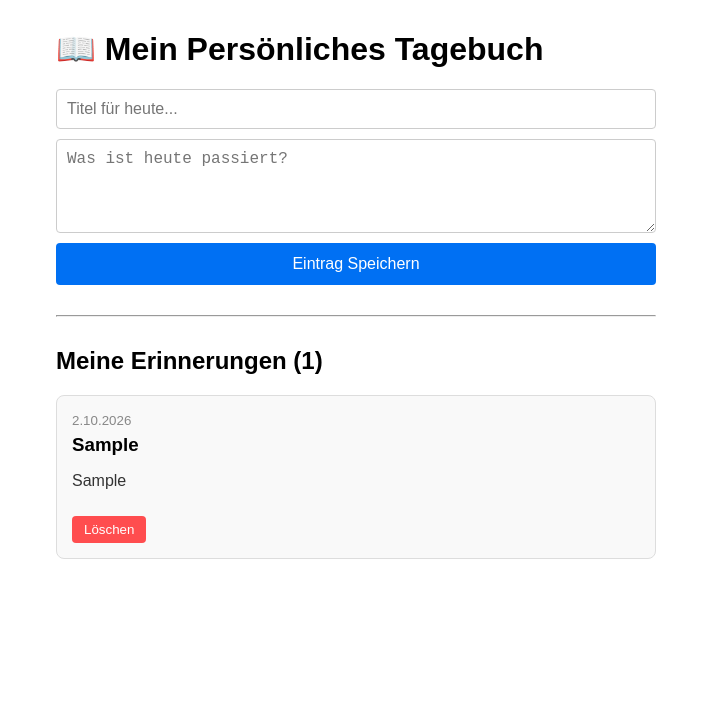
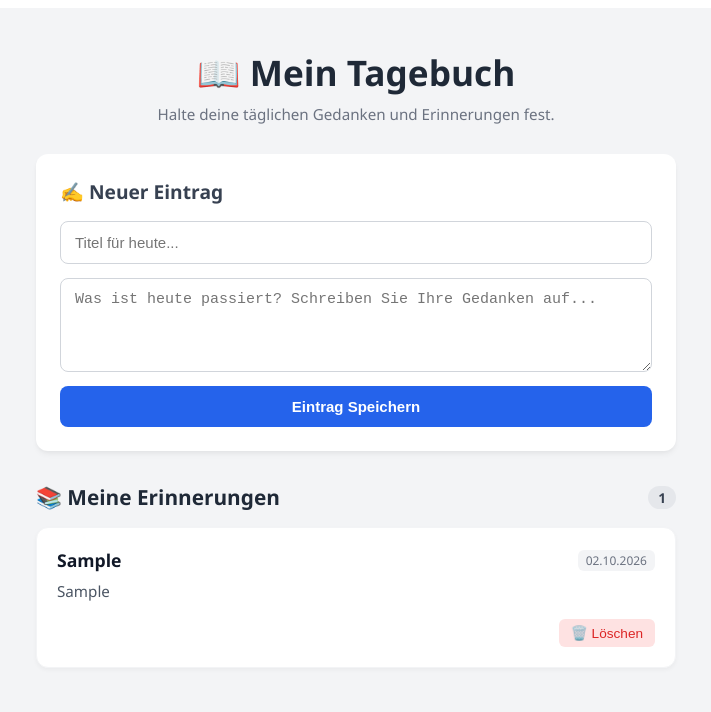
Before and after one commit to Tbauer98/personal_diary, a React (Vite) app in the folder personal-diary/: page / in a window 1280 px wide. Both pictures are taken after typing "Sample", "Sample" into the empty fields and a click on the button "Eintrag Speichern". Shown: the top 712 px of the page, without its empty margins (284-995 px from the left). Built offline with nearby package versions, Linux system fonts and the light colour scheme.

Commit message:
style: improve UI design with modern cards and layout

```diff
--- a/personal-diary/src/App.jsx
+++ b/personal-diary/src/App.jsx
@@ -22,7 +22,11 @@ function App() {
       id: Date.now(),
       title: title,
       text: text,
-      date: new Date().toLocaleDateString('de-DE'),
+      date: new Date().toLocaleDateString('de-DE', {
+        day: '2-digit',
+        month: '2-digit',
+        year: 'numeric',
+      }),
     };
 
     setEntries([newEntry, ...entries]);
@@ -35,52 +39,88 @@ function App() {
   };
 
   return (
-    <div style={{ maxWidth: '600px', margin: '30px auto', padding: '0 20px', fontFamily: 'Arial, sans-serif' }}>
-      <h1>📖 Mein Persönliches Tagebuch</h1>
+    <div style={{ minHeight: '100vh', backgroundColor: '#f3f4f6', padding: '40px 20px', fontFamily: "'Segoe UI', Roboto, Helvetica, Arial, sans-serif" }}>
+      <div style={{ maxWidth: '640px', margin: '0 auto' }}>
 
-      <form onSubmit={handleAddEntry} style={{ display: 'flex', flexDirection: 'column', gap: '10px' }}>
+        {/* Cabeçalho */}
+        <header style={{ textAlign: 'center', marginBottom: '30px' }}>
+          <h1 style={{ fontSize: '2.2rem', color: '#1f2937', margin: '0 0 8px 0', fontWeight: '700' }}>
+            📖 Mein Tagebuch
+          </h1>
+          <p style={{ color: '#6b7280', margin: 0, fontSize: '0.95rem' }}>
+            Halte deine täglichen Gedanken und Erinnerungen fest.
+          </p>
+        </header>
+
+        {/* Card do Formulário */}
+        <div style={{ backgroundColor: '#ffffff', padding: '24px', borderRadius: '12px', boxShadow: '0 4px 6px -1px rgba(0, 0, 0, 0.05), 0 2px 4px -1px rgba(0, 0, 0, 0.03)', marginBottom: '32px' }}>
+          <h2 style={{ fontSize: '1.2rem', color: '#374151', marginTop: 0, marginBottom: '16px', fontWeight: '600' }}>
+            ✍️ Neuer Eintrag
+          </h2>
+
+          <form onSubmit={handleAddEntry} style={{ display: 'flex', flexDirection: 'column', gap: '14px' }}>
             <input
               type="text"
               placeholder="Titel für heute..."
               value={title}
               onChange={(e) => setTitle(e.target.value)}
-          style={{ padding: '10px', fontSize: '16px', borderRadius: '4px', border: '1px solid #ccc' }}
+              style={{ padding: '12px 14px', fontSize: '15px', borderRadius: '8px', border: '1px solid #d1d5db', outline: 'none', transition: 'border-color 0.2s' }}
             />
             <textarea
-          placeholder="Was ist heute passiert?"
+              placeholder="Was ist heute passiert? Schreiben Sie Ihre Gedanken auf..."
               rows="4"
               value={text}
               onChange={(e) => setText(e.target.value)}
-          style={{ padding: '10px', fontSize: '16px', borderRadius: '4px', border: '1px solid #ccc' }}
+              style={{ padding: '12px 14px', fontSize: '15px', borderRadius: '8px', border: '1px solid #d1d5db', outline: 'none', resize: 'vertical' }}
             />
             <button
               type="submit"
-          style={{ padding: '12px', backgroundColor: '#0070f3', color: 'white', border: 'none', borderRadius: '4px', fontSize: '16px', cursor: 'pointer' }}
+              style={{ padding: '12px', backgroundColor: '#2563eb', color: 'white', border: 'none', borderRadius: '8px', fontSize: '15px', fontWeight: '600', cursor: 'pointer', transition: 'background-color 0.2s' }}
             >
               Eintrag Speichern
             </button>
           </form>
+        </div>
 
-      <hr style={{ margin: '30px 0' }} />
+        {/* Lista de Memórias */}
+        <div>
+          <div style={{ display: 'flex', justifyContent: 'space-between', alignItems: 'center', marginBottom: '16px' }}>
+            <h2 style={{ fontSize: '1.3rem', color: '#1f2937', margin: 0, fontWeight: '600' }}>
+              📚 Meine Erinnerungen
+            </h2>
+            <span style={{ backgroundColor: '#e5e7eb', color: '#374151', padding: '2px 10px', borderRadius: '999px', fontSize: '0.85rem', fontWeight: '600' }}>
+              {entries.length}
+            </span>
+          </div>
 
-      <h2>Meine Erinnerungen ({entries.length})</h2>
+          {entries.length === 0 && (
+            <div style={{ backgroundColor: '#ffffff', padding: '32px', borderRadius: '12px', textAlign: 'center', color: '#9ca3af', border: '1px dashed #d1d5db' }}>
+              <p style={{ margin: 0, fontSize: '1rem' }}>Noch keine Einträge vorhanden.</p>
+              <small style={{ display: 'block', marginTop: '6px' }}>Schreibe oben deinen ersten Tagebucheintrag!</small>
+            </div>
+          )}
 
-      {entries.length === 0 && <p style={{ color: '#888' }}>Noch keine Einträge vorhanden.</p>}
-
-      <div style={{ display: 'flex', flexDirection: 'column', gap: '15px' }}>
+          <div style={{ display: 'flex', flexDirection: 'column', gap: '16px' }}>
             {entries.map((entry) => (
-          <div key={entry.id} style={{ border: '1px solid #ddd', padding: '15px', borderRadius: '8px', backgroundColor: '#f9f9f9' }}>
-            <small style={{ color: '#888' }}>{entry.date}</small>
-            <h3 style={{ margin: '5px 0' }}>{entry.title}</h3>
-            <p style={{ whiteSpace: 'pre-wrap', color: '#333' }}>{entry.text}</p>
+              <div key={entry.id} style={{ backgroundColor: '#ffffff', padding: '20px', borderRadius: '12px', boxShadow: '0 2px 4px rgba(0,0,0,0.04)', border: '1px solid #f3f4f6', position: 'relative' }}>
+                <div style={{ display: 'flex', justifyContent: 'space-between', alignItems: 'center', marginBottom: '8px' }}>
+                  <h3 style={{ margin: 0, fontSize: '1.1rem', color: '#111827', fontWeight: '600' }}>{entry.title}</h3>
+                  <small style={{ color: '#6b7280', backgroundColor: '#f3f4f6', padding: '2px 8px', borderRadius: '6px', fontSize: '0.75rem' }}>{entry.date}</small>
+                </div>
+                <p style={{ whiteSpace: 'pre-wrap', color: '#4b5563', margin: '0 0 16px 0', fontSize: '0.95rem', lineHeight: '1.5' }}>{entry.text}</p>
+                <div style={{ display: 'flex', justifyContent: 'flex-end' }}>
                   <button
                     onClick={() => handleDelete(entry.id)}
-              style={{ backgroundColor: '#ff4d4f', color: 'white', border: 'none', padding: '6px 12px', borderRadius: '4px', cursor: 'pointer', marginTop: '10px' }}
+                    style={{ backgroundColor: '#fee2e2', color: '#dc2626', border: 'none', padding: '6px 12px', borderRadius: '6px', cursor: 'pointer', fontSize: '0.85rem', fontWeight: '500' }}
                   >
-              Löschen
+                    🗑️ Löschen
                   </button>
                 </div>
+              </div>
             ))}
+          </div>
+        </div>
+
       </div>
     </div>
   );
```
Lines whose indentation alone changed are shown as unchanged.
